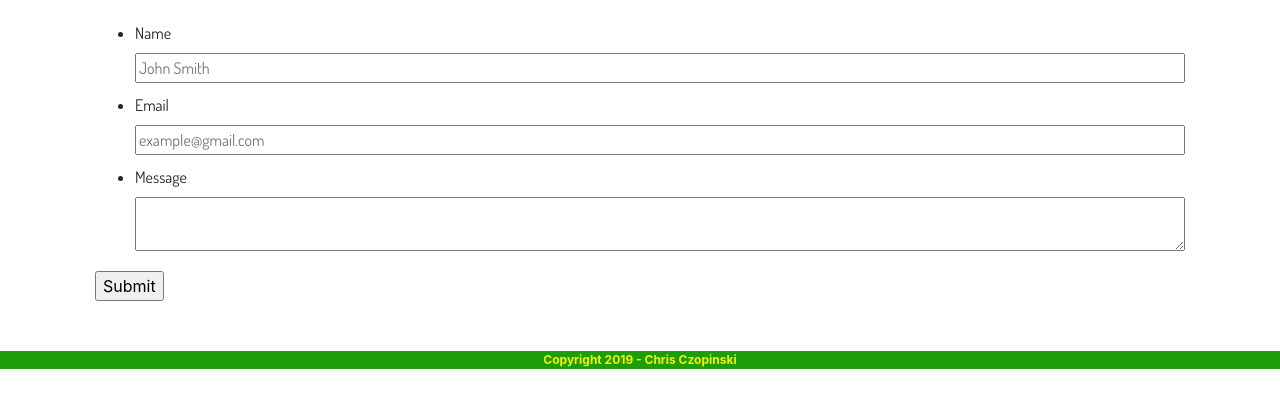
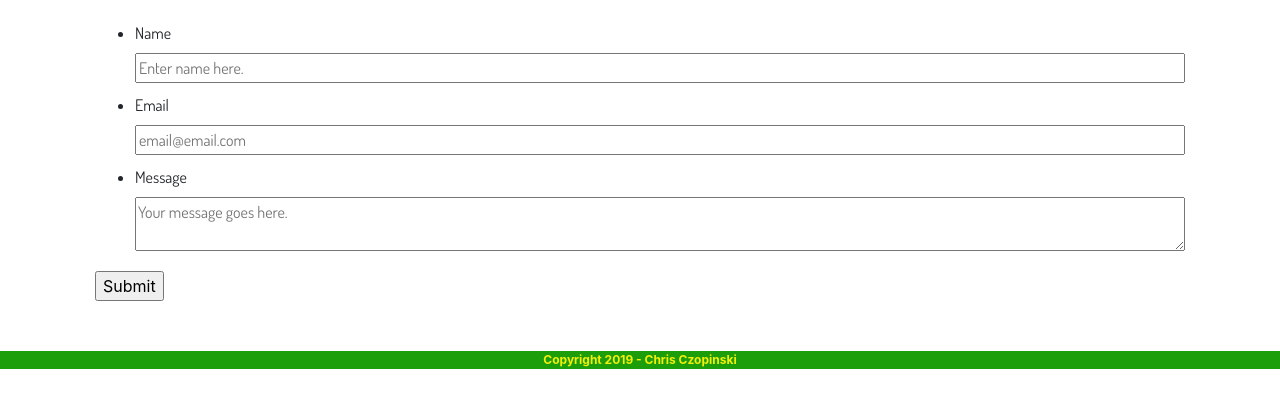
Before and after one commit to czops/Bootstrap-Portfolio, a plain HTML site: page contact.html in a window 1280 px wide. Shown: the part 249-656 px from the top of the page. Drawn offline with nearby package versions, Linux system fonts and the light colour scheme.

Commit message:
spaced out the icons

```diff
--- a/assets/css/style.css
+++ b/assets/css/style.css
@@ -115,6 +115,9 @@ textarea {
   width: 100%;
 }
 
+#cv{
+    margin-right: 12px;
+}
 
 .footerstyle {
     /* position: absolute;
--- a/contact.html
+++ b/contact.html
@@ -41,9 +41,7 @@
         <h1>Contact Me</h1>
         <div class="row">
             <div class="ContactIcons col-md-6">
-                <a id="cv" href="assets/Chris Czopinski Resume 2018.pdf"><img src="assets/images/cv.png"
-                        style="width:30px;height:40px;"></a>
-
+                <a id="cv" href="assets/Chris Czopinski Resume 2018.pdf"><img src="assets/images/cv.png" style="width:30px;height:40px;"></a>
                 <a id="linkedin" href="https://www.linkedin.com/in/christopher-czopinski-17560068/"><img
                         src="assets/images/linkedin-512.png" style="width:40px;height:40px;"></a>
                 <a id="email" href="chris.czopinski@gmail.com"><img src="assets/images/email-icon-logo-8.jpg"
@@ -60,20 +58,22 @@
                         <ul>
                             <li>
                                 <label for="name">Name</label>
-                                <input type="text" id="name" name="name" placeholder="John Smith" required="required">
+                                <input type="text" id="name" name="name" placeholder="Enter name here." required="required">
                             </li>
                             <li>
                                 <label for="email">Email</label>
-                                <input type="email" id="email" name="email" placeholder="example@gmail.com"
+                                <input type="email" id="email" name="email" placeholder="email@email.com"
                                     required="required">
                             </li>
                             <li>
                                 <label for="message">Message</label>
-                                <textarea id="message" name="message" required="required"></textarea>
+                                <textarea id="message" name="message" placeholder="Your message goes here." required="required"></textarea>
                             </li>
                         </ul>
                         <input type="submit">
                     </form>
+
+
                 </section>
             </div>
         </div>
```
